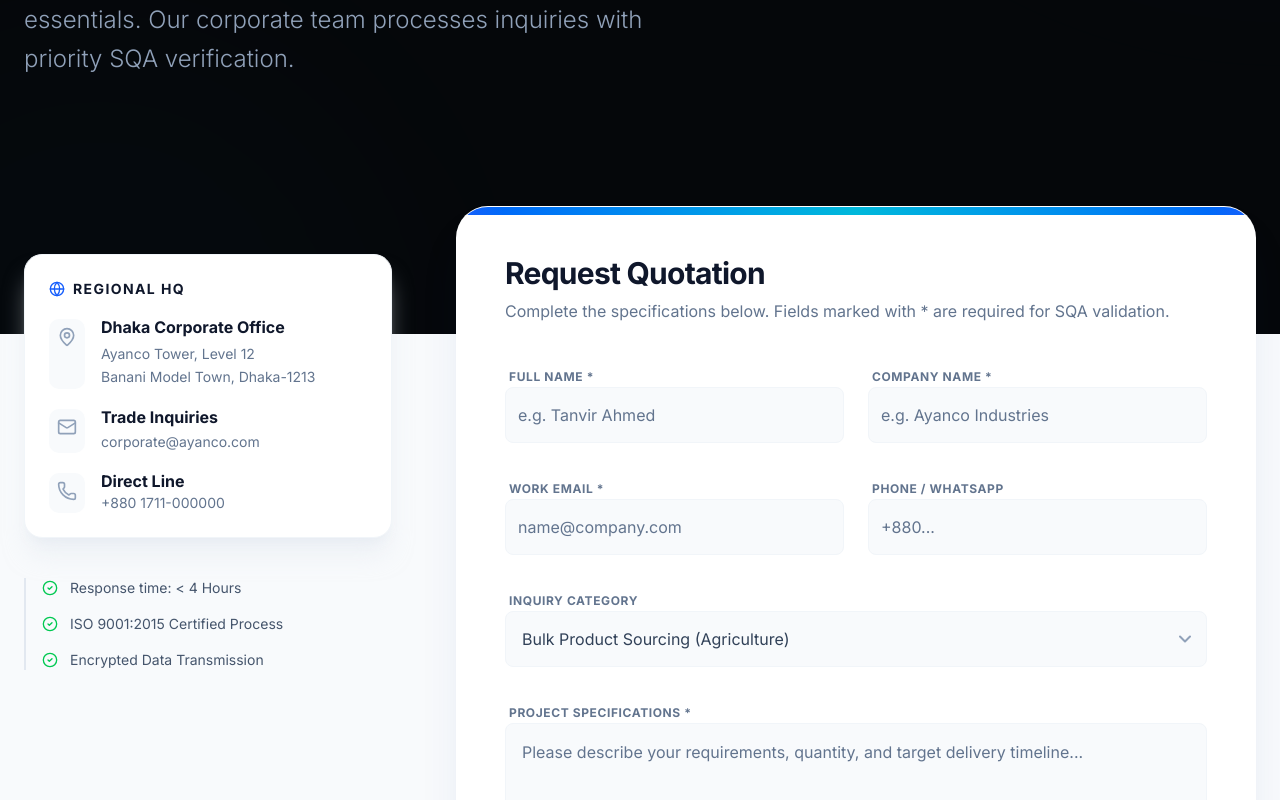
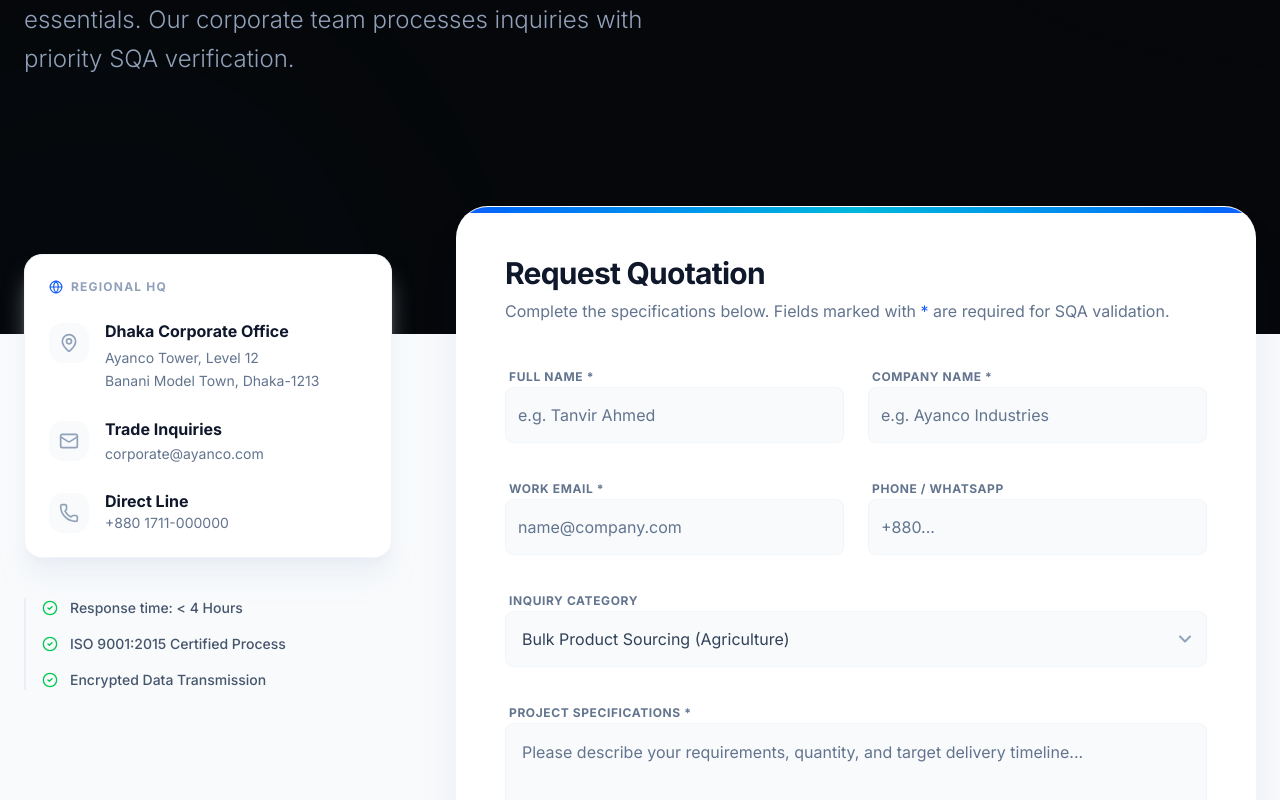
Before and after one commit to BlazeDashX/Ayanco-frontend, a Next.js app: page /quote in a window 1280 px wide. Shown: the part 514-1314 px from the top of the page. Built offline with nearby package versions, Linux system fonts and the light colour scheme.

Commit message:
updated why-ayancco and quote

```diff
--- a/src/app/quote/page.tsx
+++ b/src/app/quote/page.tsx
@@ -1,13 +1,13 @@
 "use client";
 
 import { useState } from "react";
-import { motion, Variants } from "framer-motion"; // 1. Import Variants to fix build error
-import { MapPin, Mail, Phone, ArrowRight, CheckCircle2, Globe } from "lucide-react";
+import { motion, Variants } from "framer-motion";
+import { MapPin, Mail, Phone, ArrowRight, CheckCircle2, Globe, MessageSquare } from "lucide-react";
 import { Button } from "@/components/ui/button";
 import { Input } from "@/components/ui/input";
 import { Textarea } from "@/components/ui/textarea";
 
-// 2. Explicitly type the variants
+// Animation Variants
 const containerVariants: Variants = {
   hidden: { opacity: 0 },
   visible: {
@@ -35,15 +35,15 @@ export default function QuotePage() {
     e.preventDefault();
     setIsSubmitting(true);
     // Simulate network request
-    await new Promise((resolve) => setTimeout(resolve, 1500));
-    alert("Quote Request Received. Ticket #88291 created.");
+    await new Promise((resolve) => setTimeout(resolve, 2000));
+    alert("Quote Request Received. Our trade desk will contact you shortly.");
     setIsSubmitting(false);
   }
 
   return (
     <div className="min-h-screen bg-slate-50 selection:bg-blue-200">
 
-      {/* 1. CINEMATIC HEADER SECTION */}
+      {/* 1. CINEMATIC HERO SECTION */}
       <section className="relative bg-[#05070a] pt-32 pb-48 md:pt-48 md:pb-64 overflow-hidden">
         {/* Abstract Background Mesh */}
         <div className="absolute inset-0 opacity-20 pointer-events-none">
@@ -92,12 +92,12 @@ export default function QuotePage() {
             >
               {/* Trust Badge */}
               <div className="bg-white p-6 rounded-2xl shadow-xl shadow-slate-200/50 border border-slate-100">
-                <h3 className="text-sm font-bold text-slate-900 uppercase tracking-widest mb-4 flex items-center gap-2">
-                  <Globe size={16} className="text-blue-600" /> Regional HQ
+                <h3 className="text-xs font-bold text-slate-400 uppercase tracking-widest mb-6 flex items-center gap-2">
+                  <Globe size={14} className="text-blue-600" /> Regional HQ
                 </h3>
-                <div className="space-y-4">
+                <div className="space-y-6">
                   <div className="flex gap-4 group">
-                    <div className="mt-1 p-2 bg-slate-50 rounded-lg text-slate-400 group-hover:text-blue-600 group-hover:bg-blue-50 transition-colors">
+                    <div className="mt-1 p-2.5 h-fit bg-slate-50 rounded-xl text-slate-400 group-hover:text-blue-600 group-hover:bg-blue-50 transition-colors">
                       <MapPin size={20} />
                     </div>
                     <div>
@@ -109,7 +109,7 @@ export default function QuotePage() {
                   </div>
 
                   <div className="flex gap-4 group">
-                    <div className="mt-1 p-2 bg-slate-50 rounded-lg text-slate-400 group-hover:text-blue-600 group-hover:bg-blue-50 transition-colors">
+                    <div className="mt-1 p-2.5 h-fit bg-slate-50 rounded-xl text-slate-400 group-hover:text-blue-600 group-hover:bg-blue-50 transition-colors">
                       <Mail size={20} />
                     </div>
                     <div>
@@ -121,7 +121,7 @@ export default function QuotePage() {
                   </div>
 
                   <div className="flex gap-4 group">
-                    <div className="mt-1 p-2 bg-slate-50 rounded-lg text-slate-400 group-hover:text-blue-600 group-hover:bg-blue-50 transition-colors">
+                    <div className="mt-1 p-2.5 h-fit bg-slate-50 rounded-xl text-slate-400 group-hover:text-blue-600 group-hover:bg-blue-50 transition-colors">
                       <Phone size={20} />
                     </div>
                     <div>
@@ -133,16 +133,16 @@ export default function QuotePage() {
               </div>
 
               {/* Status Indicators */}
-              <div className="hidden lg:block space-y-4 pl-4 border-l-2 border-slate-200">
-                <div className="flex items-center gap-3 text-sm text-slate-600">
+              <div className="hidden lg:block space-y-4 pl-4 border-l-2 border-slate-200/60">
+                <div className="flex items-center gap-3 text-sm font-medium text-slate-600">
                   <CheckCircle2 size={16} className="text-green-500" />
                   <span>Response time: &lt; 4 Hours</span>
                 </div>
-                <div className="flex items-center gap-3 text-sm text-slate-600">
+                <div className="flex items-center gap-3 text-sm font-medium text-slate-600">
                   <CheckCircle2 size={16} className="text-green-500" />
                   <span>ISO 9001:2015 Certified Process</span>
                 </div>
-                <div className="flex items-center gap-3 text-sm text-slate-600">
+                <div className="flex items-center gap-3 text-sm font-medium text-slate-600">
                   <CheckCircle2 size={16} className="text-green-500" />
                   <span>Encrypted Data Transmission</span>
                 </div>
@@ -157,11 +157,13 @@ export default function QuotePage() {
               animate="visible"
             >
               <div className="bg-white rounded-[32px] p-8 md:p-12 shadow-2xl shadow-blue-900/10 border border-white/20 relative overflow-hidden">
-                <div className="absolute top-0 left-0 w-full h-2 bg-gradient-to-r from-blue-600 via-cyan-500 to-blue-600" />
+                <div className="absolute top-0 left-0 w-full h-1.5 bg-gradient-to-r from-blue-600 via-cyan-500 to-blue-600" />
 
                 <motion.div variants={itemVariants} className="mb-10">
-                  <h2 className="text-3xl font-bold text-slate-900 tracking-tight">Request Quotation</h2>
-                  <p className="text-slate-500 mt-2">Complete the specifications below. Fields marked with * are required for SQA validation.</p>
+                  <h2 className="text-3xl font-bold text-slate-900 tracking-tight flex items-center gap-3">
+                    Request Quotation
+                  </h2>
+                  <p className="text-slate-500 mt-2">Complete the specifications below. Fields marked with <span className="text-blue-600">*</span> are required for SQA validation.</p>
                 </motion.div>
 
                 <form onSubmit={handleSubmit} className="space-y-8">
@@ -193,7 +195,6 @@ export default function QuotePage() {
                   <motion.div variants={itemVariants} className="space-y-2">
                     <label className="text-xs font-bold uppercase tracking-wider text-slate-500 ml-1">Inquiry Category</label>
                     <div className="relative">
-                      {/* Fixed: Added aria-label for accessibility */}
                       <select
                         aria-label="Inquiry Category"
                         className="w-full h-14 rounded-md border border-slate-100 bg-slate-50 px-4 text-slate-700 text-base focus:bg-white focus:ring-2 focus:ring-blue-600 focus:outline-none appearance-none cursor-pointer transition-colors"
@@ -202,6 +203,7 @@ export default function QuotePage() {
                         <option>Heavy Machinery Procurement</option>
                         <option>Logistics & Supply Chain</option>
                         <option>Partnership Proposal</option>
+                        <option>Other Query</option>
                       </select>
                       <div className="absolute right-4 top-1/2 -translate-y-1/2 pointer-events-none text-slate-400">
                         <svg width="12" height="8" viewBox="0 0 12 8" fill="none" xmlns="http://www.w3.org/2000/svg"><path d="M1 1.5L6 6.5L11 1.5" stroke="currentColor" strokeWidth="2" strokeLinecap="round" strokeLinejoin="round"/></svg>
--- a/src/components/why/WhyHero.tsx
+++ b/src/components/why/WhyHero.tsx
@@ -29,7 +29,7 @@ export default function WhyHero() {
             </span>
           </h1>
           <p className="text-slate-400 text-lg md:text-2xl leading-relaxed max-w-2xl font-light">
-            In global trade, reliability isn't just a goal it's a requirement. We apply a rigorous,
+            In global trade, reliability isn't just a goal—it's a requirement. We apply a rigorous,
             data-driven approach to sourcing and supply chain management that protects your bottom line.
           </p>
         </motion.div>
```
Also changed, not shown: src/components/why/QualityFramework.tsx (+8 -1 lines).
